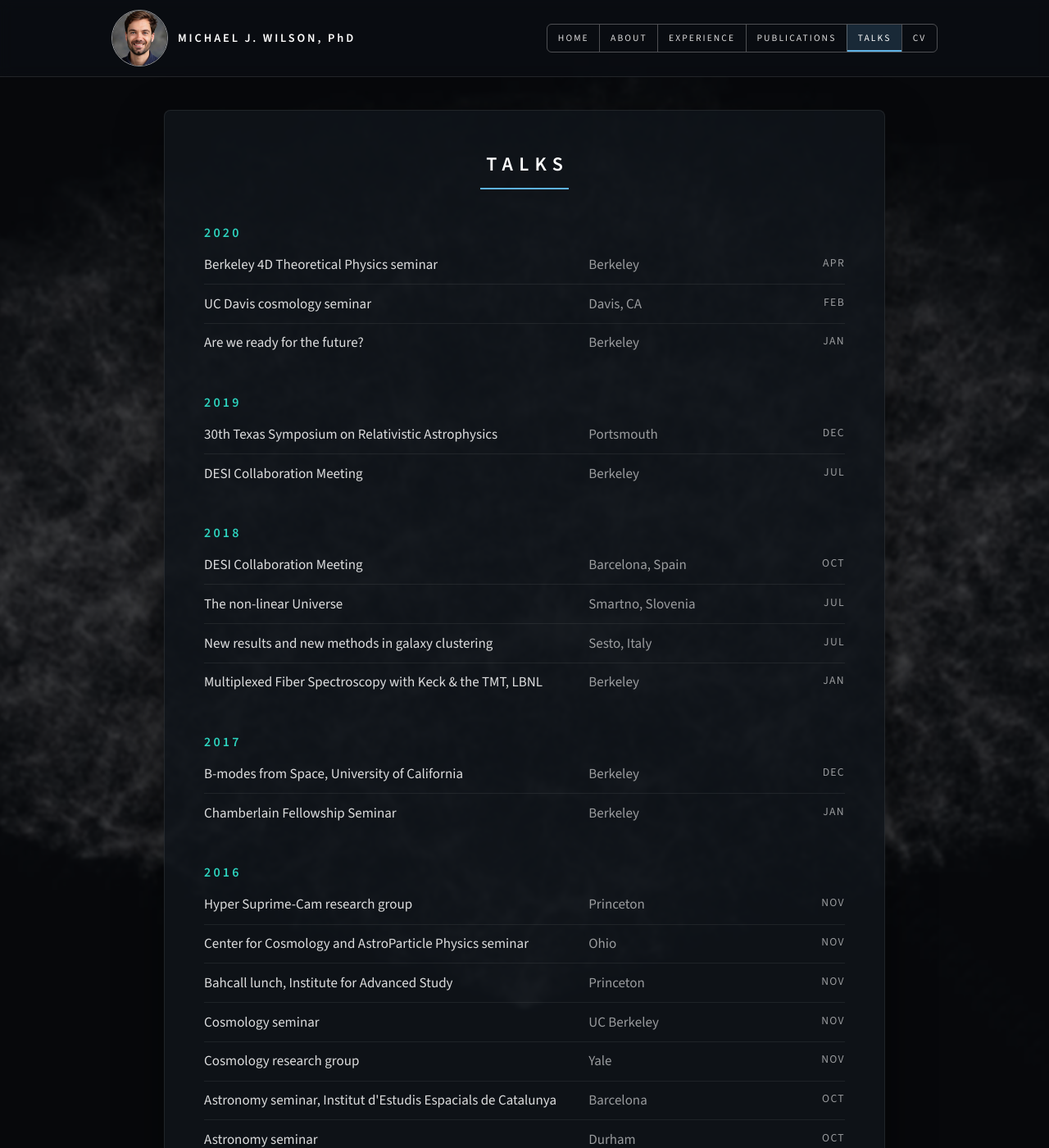
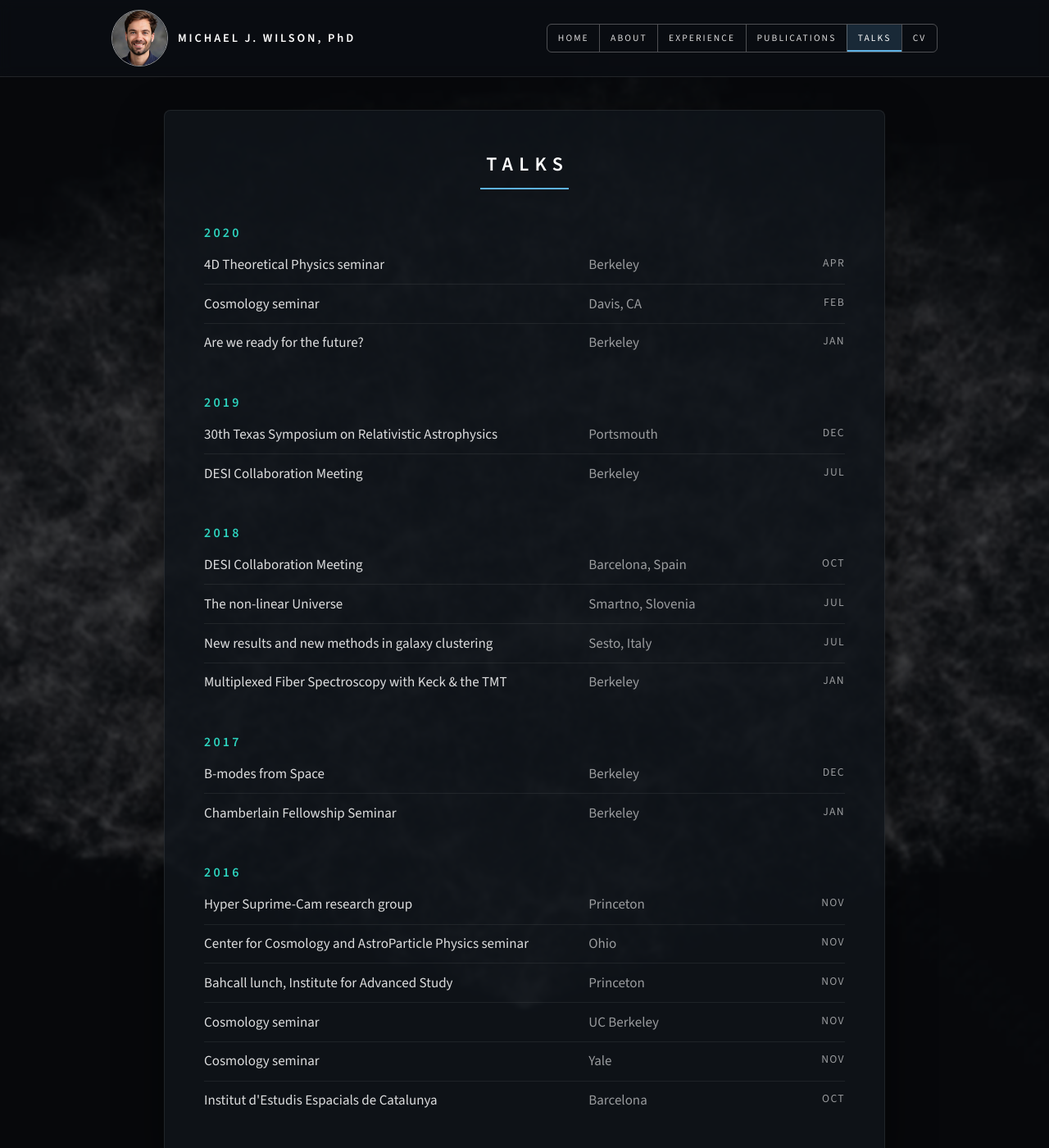
Before and after one commit to michaelJwilson/michaelJwilson.github.io, a Jekyll site: the page built from talks.md, in a window 1280 px wide and 1400 px high. Shown: the whole window at 82% size. Built offline with Jekyll 4.4.1, drawn with Linux system fonts in a browser that asks for light colours.

Commit message:
Talks: shorter titles; drop the Durham astronomy seminar
Co-Authored-By: Claude Opus 5.5 <noreply@anthropic.com>
Claude-Session: https://claude.ai/code/session_01SiHqF3nmdqJf51uy6f9hsB

```diff
--- a/_data/talks.yml
+++ b/_data/talks.yml
@@ -1,11 +1,8 @@
 # Talks, oldest first. Set invited: true to tag a talk as invited.
-- title: Astronomy seminar
-  place: Durham
-  date: Oct. 2016
-- title: Astronomy seminar, Institut d'Estudis Espacials de Catalunya
+- title: Institut d'Estudis Espacials de Catalunya
   place: Barcelona
   date: Oct. 2016
-- title: Cosmology research group
+- title: Cosmology seminar
   place: Yale
   date: Nov. 2016
 - title: Cosmology seminar
@@ -25,10 +22,10 @@
   place: Berkeley
   date: Jan. 2017
   invited: true
-- title: B-modes from Space, University of California
+- title: B-modes from Space
   place: Berkeley
   date: Dec. 2017
-- title: Multiplexed Fiber Spectroscopy with Keck & the TMT, LBNL
+- title: Multiplexed Fiber Spectroscopy with Keck & the TMT
   place: Berkeley
   date: Jan. 2018
 - title: New results and new methods in galaxy clustering
@@ -49,11 +46,11 @@
 - title: Are we ready for the future?
   place: Berkeley
   date: Jan. 2020
-- title: UC Davis cosmology seminar
+- title: Cosmology seminar
   place: Davis, CA
   date: Feb. 2020
   invited: true
-- title: Berkeley 4D Theoretical Physics seminar
+- title: 4D Theoretical Physics seminar
   place: Berkeley
   date: Apr. 2020
   invited: true
```
